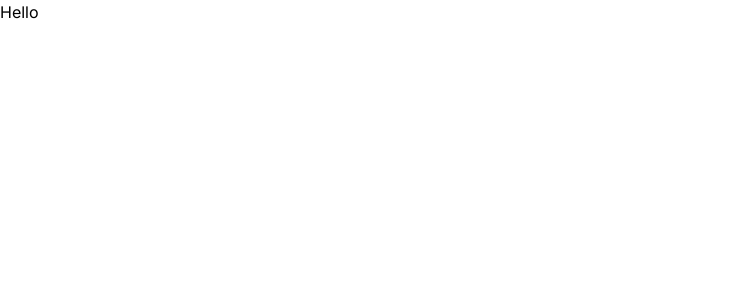
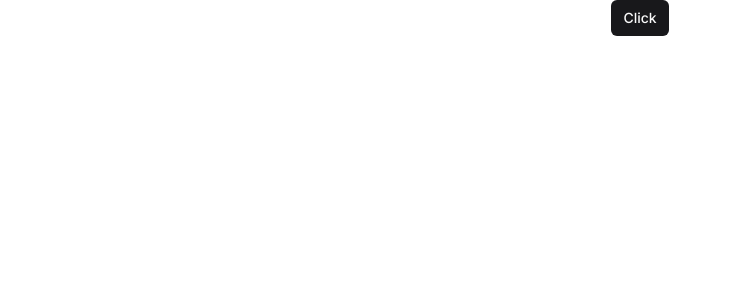
Before and after one commit to Spichkenss/type-wars, a Next.js app: page / in a window 1280 px wide. Shown: the top 300 px of the page, without its empty margins (0-731 px from the left). Built offline with nearby package versions, Linux system fonts and the light colour scheme.

Commit message:
chore: added shadcn

```diff
--- a/src/app/globals.css
+++ b/src/app/globals.css
@@ -1,3 +1,50 @@
 @tailwind base;
 @tailwind components;
 @tailwind utilities;
+
+@layer base {
+    :root {
+        --background: 0 0% 100%;
+        --foreground: 240 10% 3.9%;
+        --card: 0 0% 100%;
+        --card-foreground: 240 10% 3.9%;
+        --popover: 0 0% 100%;
+        --popover-foreground: 240 10% 3.9%;
+        --primary: 240 5.9% 10%;
+        --primary-foreground: 0 0% 98%;
+        --secondary: 240 4.8% 95.9%;
+        --secondary-foreground: 240 5.9% 10%;
+        --muted: 240 4.8% 95.9%;
+        --muted-foreground: 240 3.8% 46.1%;
+        --accent: 240 4.8% 95.9%;
+        --accent-foreground: 240 5.9% 10%;
+        --destructive: 0 72.22% 50.59%;
+        --destructive-foreground: 0 0% 98%;
+        --border: 240 5.9% 90%;
+        --input: 240 5.9% 90%;
+        --ring: 240 5% 64.9%;
+        --radius: 0.5rem;
+    }
+
+    .dark {
+        --background: 240 10% 3.9%;
+        --foreground: 0 0% 98%;
+        --card: 240 10% 3.9%;
+        --card-foreground: 0 0% 98%;
+        --popover: 240 10% 3.9%;
+        --popover-foreground: 0 0% 98%;
+        --primary: 0 0% 98%;
+        --primary-foreground: 240 5.9% 10%;
+        --secondary: 240 3.7% 15.9%;
+        --secondary-foreground: 0 0% 98%;
+        --muted: 240 3.7% 15.9%;
+        --muted-foreground: 240 5% 64.9%;
+        --accent: 240 3.7% 15.9%;
+        --accent-foreground: 0 0% 98%;
+        --destructive: 0 62.8% 30.6%;
+        --destructive-foreground: 0 85.7% 97.3%;
+        --border: 240 3.7% 15.9%;
+        --input: 240 3.7% 15.9%;
+        --ring: 240 4.9% 83.9%;
+    }
+}
--- a/src/app/page.tsx
+++ b/src/app/page.tsx
@@ -1,7 +1,9 @@
+import { Button } from "@/shared/ui/button";
+
 export default function Home() {
   return (
     <main className="flex min-h-screen flex-col items-center">
-      Hello
+      <Button size="sm">Click</Button>
     </main>
   );
 }
--- /dev/null
+++ b/src/shared/lib/utils.ts
@@ -0,0 +1,6 @@
+import { type ClassValue, clsx } from "clsx";
+import { twMerge } from "tailwind-merge";
+
+export function cn(...inputs: ClassValue[]) {
+  return twMerge(clsx(inputs));
+}
--- /dev/null
+++ b/src/shared/ui/button.tsx
@@ -0,0 +1,58 @@
+import * as React from "react";
+import { Slot } from "@radix-ui/react-slot";
+import { cva, type VariantProps } from "class-variance-authority";
+
+import { cn } from "@/shared/lib/utils";
+
+const buttonVariants = cva(
+  "inline-flex items-center justify-center whitespace-nowrap rounded-md text-sm font-medium ring-offset-background transition-colors focus-visible:outline-none focus-visible:ring-2 focus-visible:ring-ring focus-visible:ring-offset-2 disabled:pointer-events-none disabled:opacity-50",
+  {
+    variants: {
+      variant: {
+        default: "bg-primary text-primary-foreground hover:bg-primary/90",
+        destructive:
+          "bg-destructive text-destructive-foreground hover:bg-destructive/90",
+        outline:
+          "border border-input bg-background hover:bg-accent hover:text-accent-foreground",
+        secondary:
+          "bg-secondary text-secondary-foreground hover:bg-secondary/80",
+        ghost: "hover:bg-accent hover:text-accent-foreground",
+        link: "text-primary underline-offset-4 hover:underline",
+      },
+      size: {
+        default: "h-10 px-4 py-2",
+        sm: "h-9 rounded-md px-3",
+        lg: "h-11 rounded-md px-8",
+        icon: "h-10 w-10",
+      },
+    },
+    defaultVariants: {
+      variant: "default",
+      size: "default",
+    },
+  },
+);
+
+export interface ButtonProps
+  extends React.ButtonHTMLAttributes<HTMLButtonElement>,
+    VariantProps<typeof buttonVariants> {
+  asChild?: boolean
+}
+
+const Button = React.forwardRef<HTMLButtonElement, ButtonProps>(
+  ({
+    className, variant, size, asChild = false, ...props
+  }, ref) => {
+    const Comp = asChild ? Slot : "button";
+    return (
+      <Comp
+        className={cn(buttonVariants({ variant, size, className }))}
+        ref={ref}
+        {...props}
+      />
+    );
+  },
+);
+Button.displayName = "Button";
+
+export { Button, buttonVariants };
--- /dev/null
+++ b/tailwind.config.ts
@@ -0,0 +1,74 @@
+/** @type {import('tailwindcss').Config} */
+module.exports = {
+  darkMode: ["class"],
+  content: [
+    "./src/**/*.{ts,tsx}",
+  ],
+  theme: {
+    container: {
+      center: true,
+      padding: "2rem",
+      screens: {
+        "2xl": "1400px",
+      },
+    },
+    extend: {
+      colors: {
+        border: "hsl(var(--border))",
+        input: "hsl(var(--input))",
+        ring: "hsl(var(--ring))",
+        background: "hsl(var(--background))",
+        foreground: "hsl(var(--foreground))",
+        primary: {
+          DEFAULT: "hsl(var(--primary))",
+          foreground: "hsl(var(--primary-foreground))",
+        },
+        secondary: {
+          DEFAULT: "hsl(var(--secondary))",
+          foreground: "hsl(var(--secondary-foreground))",
+        },
+        destructive: {
+          DEFAULT: "hsl(var(--destructive))",
+          foreground: "hsl(var(--destructive-foreground))",
+        },
+        muted: {
+          DEFAULT: "hsl(var(--muted))",
+          foreground: "hsl(var(--muted-foreground))",
+        },
+        accent: {
+          DEFAULT: "hsl(var(--accent))",
+          foreground: "hsl(var(--accent-foreground))",
+        },
+        popover: {
+          DEFAULT: "hsl(var(--popover))",
+          foreground: "hsl(var(--popover-foreground))",
+        },
+        card: {
+          DEFAULT: "hsl(var(--card))",
+          foreground: "hsl(var(--card-foreground))",
+        },
+      },
+      borderRadius: {
+        lg: "var(--radius)",
+        md: "calc(var(--radius) - 2px)",
+        sm: "calc(var(--radius) - 4px)",
+      },
+      keyframes: {
+        "accordion-down": {
+          from: { height: 0 },
+          to: { height: "var(--radix-accordion-content-height)" },
+        },
+        "accordion-up": {
+          from: { height: "var(--radix-accordion-content-height)" },
+          to: { height: 0 },
+        },
+      },
+      animation: {
+        "accordion-down": "accordion-down 0.2s ease-out",
+        "accordion-up": "accordion-up 0.2s ease-out",
+      },
+    },
+  },
+  // eslint-disable-next-line global-require
+  plugins: [require("tailwindcss-animate")],
+};
```
Also changed, not shown: package.json (+7 -1 lines), .eslintrc.json, components.json (added), 1 other file (tests, documents, lock files or other folders).
